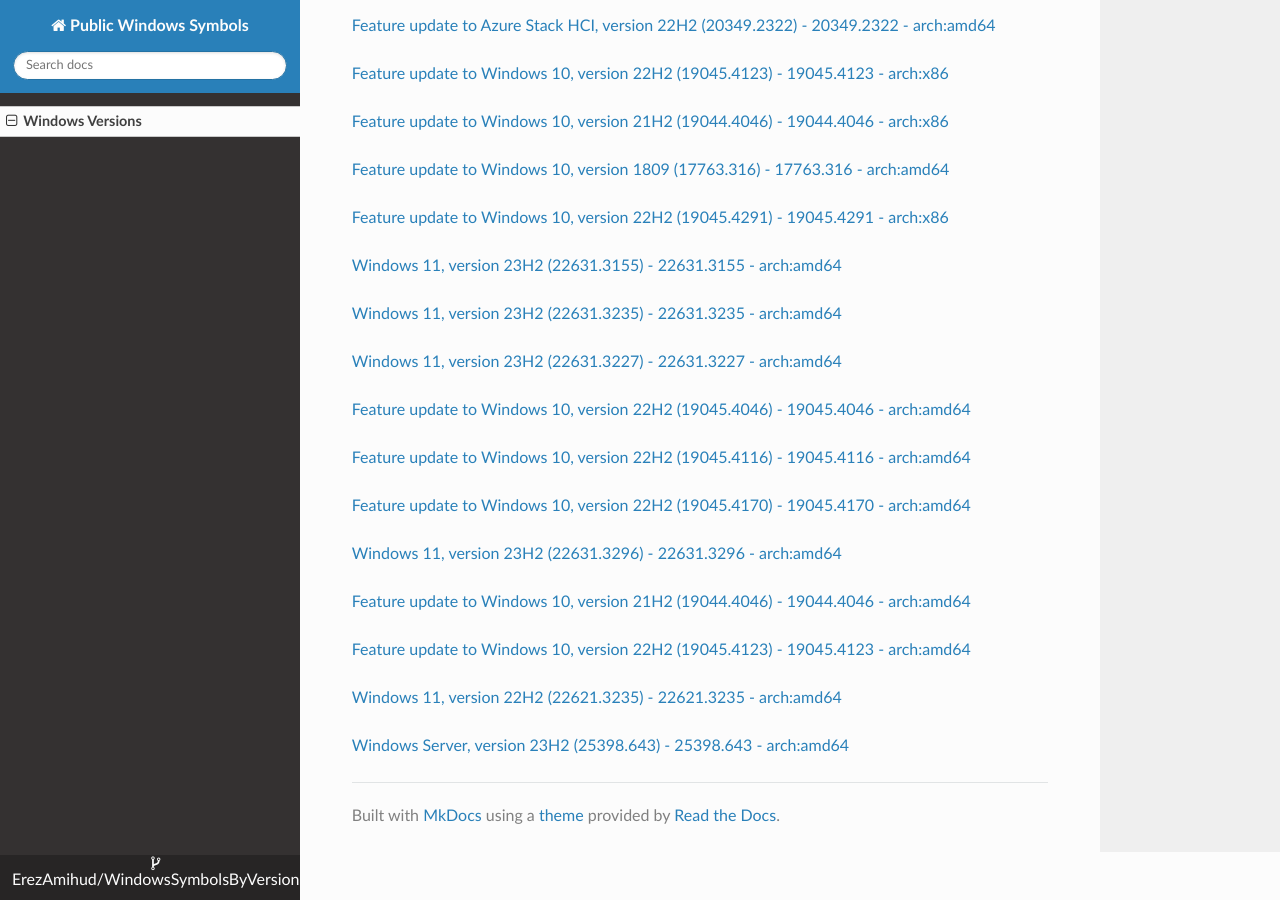
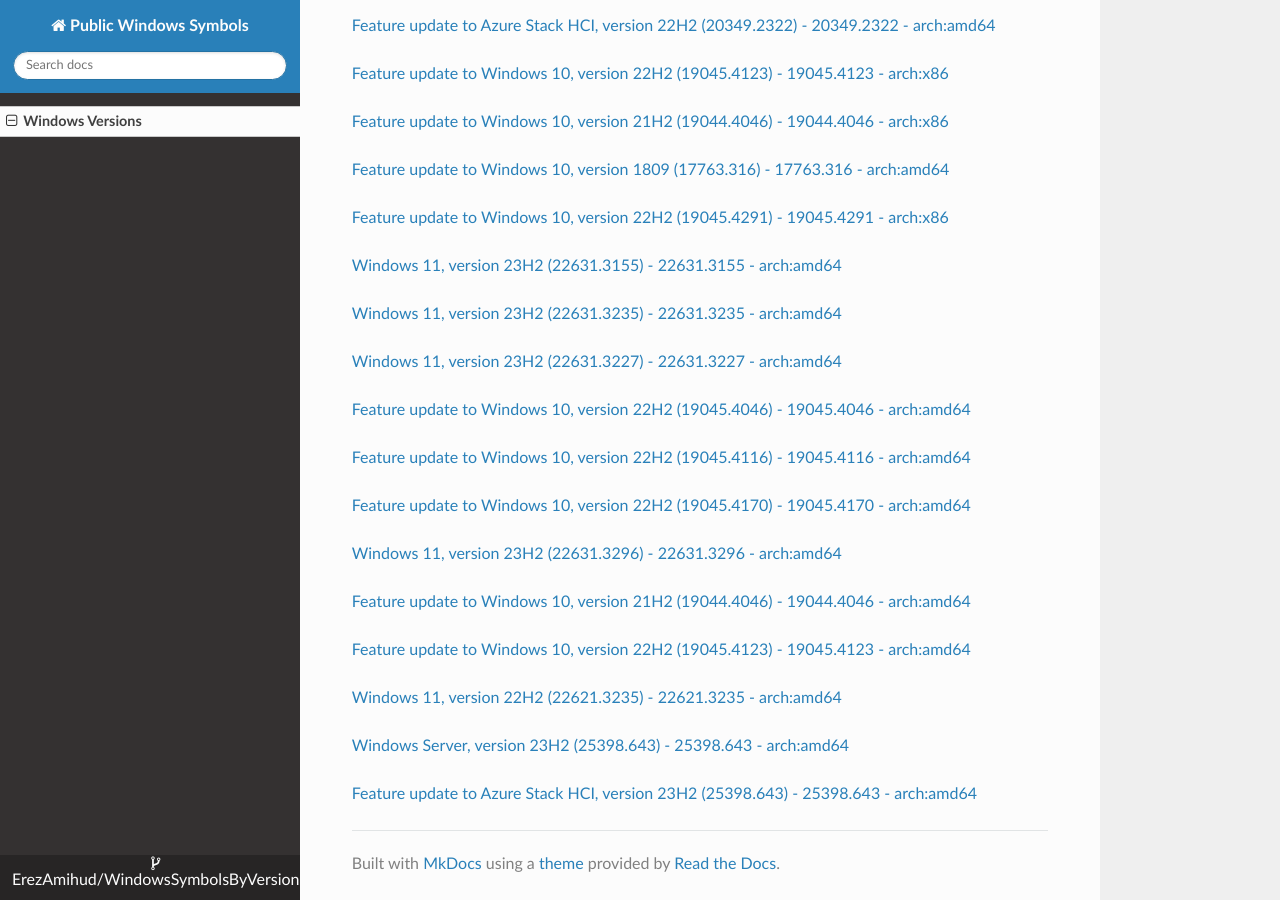
Before and after one commit to ErezAmihud/WindowsSymbolsByVersion, an MkDocs documentation site: the page built from docs/index.md, in a window 1280 px wide and 900 px high, scrolled down 17813 px. Built offline with MkDocs 1.6.1, drawn with Linux system fonts in a browser that asks for light colours; nearby versions of some CDN libraries.

Commit message:
Automated commit, add manifest for fb6021d7-54ef-441b-a31b-71f1f722b3ef

```diff
--- a/docs/index.md
+++ b/docs/index.md
@@ -976,3 +976,6 @@
 
 
 [Windows Server, version 23H2 (25398.643) - 25398.643 - arch:amd64](https://github.com/ErezAmihud/WindowsSymbolsByVersion/blob/main/manifests/eb94f61c-c8b5-4988-b154-2c3c0f1f2b57.manifest)
+
+
+[Feature update to Azure Stack HCI, version 23H2 (25398.643) - 25398.643 - arch:amd64](https://github.com/ErezAmihud/WindowsSymbolsByVersion/blob/main/manifests/fb6021d7-54ef-441b-a31b-71f1f722b3ef.manifest)
```
Also changed, not shown: process_builds.json (+1 -1 lines), 1 other file.
